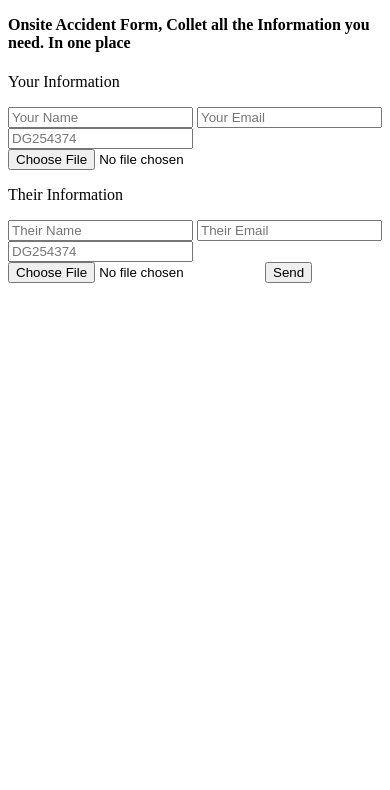
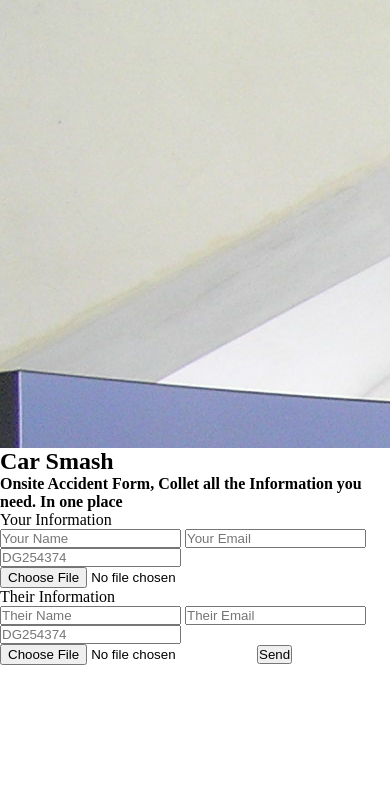
Before and after one commit to JoelHayward/Mission-2, a plain HTML site: page index.html in a window 390 px wide. Shown: the part 52-842 px from the top of the page. Drawn offline with Linux system fonts and the light colour scheme.

Commit message:
started css on header

```diff
--- a/index.html
+++ b/index.html
@@ -3,10 +3,12 @@
   <head>
     <meta charset="UTF-8" />
     <script src="script.js"></script>
+    <link rel="stylesheet" href="style.css"/>
     <title>Document</title>
   </head>
   <body>
     <header>
+      <h1>Car Smash</h1>
       <nav></nav>
     </header>
     <section>
@@ -15,7 +17,7 @@
         <h4>Onsite Accident Form, Collet all the Information you need. In one place</h4>
 
       </div>
-     <form action="https://formsubmit.co/joel.m.hayward@gmail.com.com" method="POST">
+     <form action="https://formsubmit.co/joel.m.hayward@gmail.com" method="POST">
        <p>Your Information</p>
      <input type="text" name="name" required placeholder="Your Name">
      <input type="email" name="email" required placeholder="Your Email">
--- a/style.css
+++ b/style.css
@@ -0,0 +1,18 @@
+* {
+  padding: 0;
+  margin: 0;
+}
+
+header {
+  display: flex;
+  background-image: url("hulksmash.jpg");
+  background-color: black;
+  width: 100%;
+  height: 500px;
+}
+
+@media screen and (max-width: 768px) {
+  header {
+    flex-wrap: wrap;
+  }
+}
```
Also changed, not shown: hulksmash.jpg (added).
